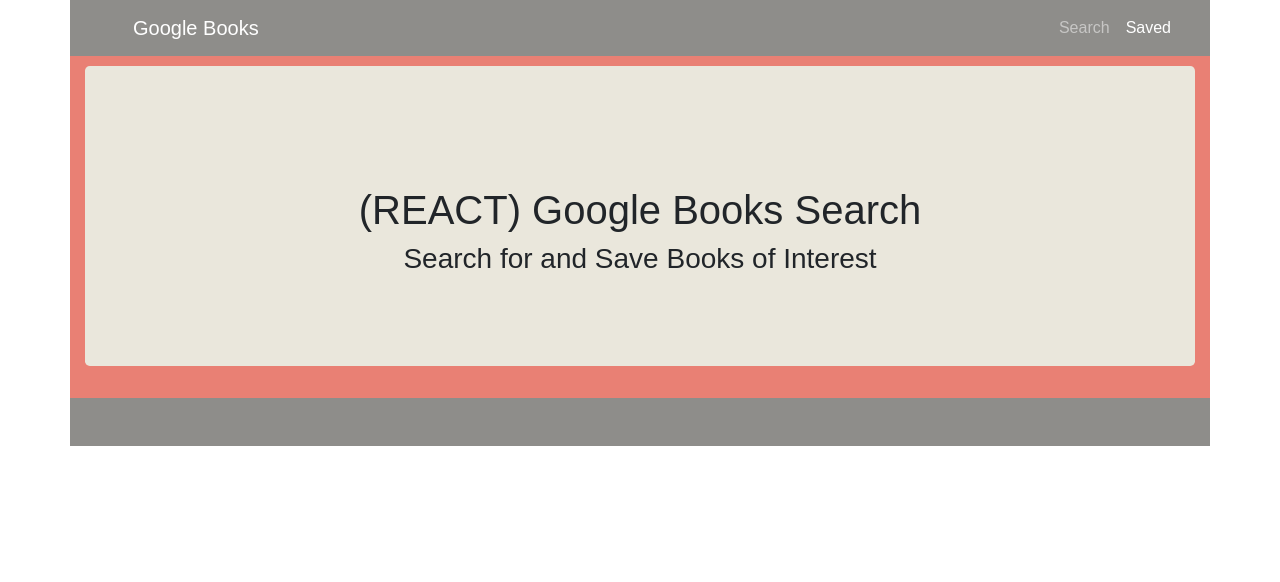
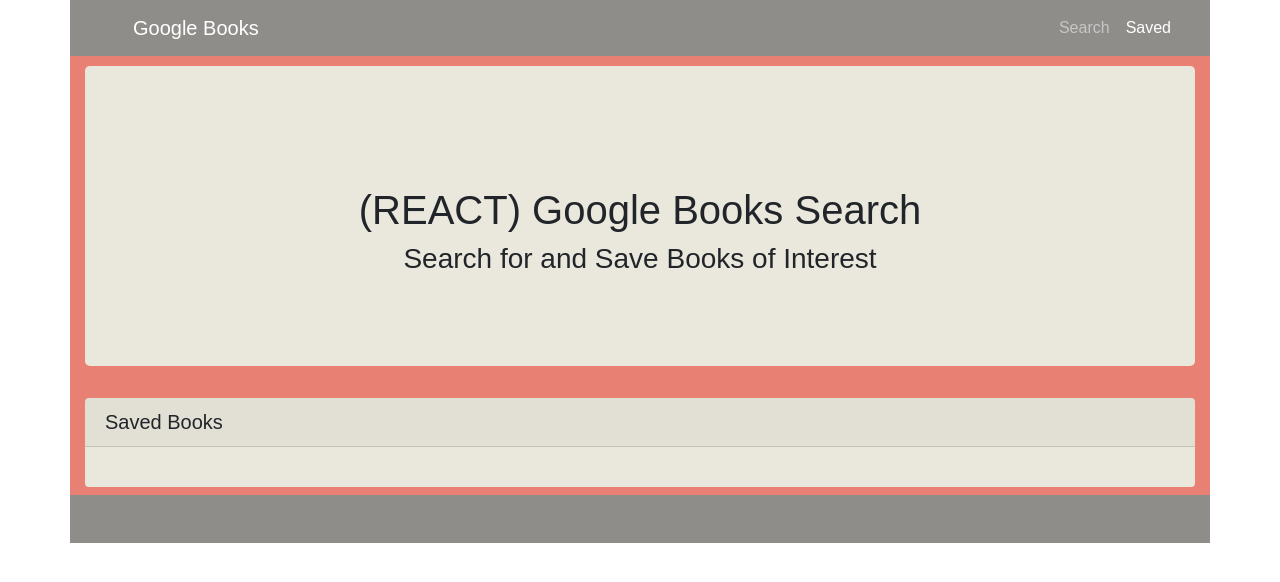
Before and after one commit to ravalash/Google-Books-Search, a React (Create React App) app in the folder client/: page /saved in a window 1280 px wide. Shown: the top 582 px of the page. Built offline with nearby package versions, Linux system fonts and the light colour scheme.

Commit message:
Fixing saved page

```diff
--- a/client/src/App.js
+++ b/client/src/App.js
@@ -5,7 +5,7 @@ import Footer from "./components/Footer";
 import Wrapper from "./components/Wrapper";
 import Saved from "./pages/Saved";
 import Search from "./pages/Search";
-import logo from "./logo.svg";
+// import logo from "./logo.svg";
 import "./App.css";
 
 function App() {
--- /dev/null
+++ b/client/src/components/Saved/index.js
@@ -0,0 +1,17 @@
+import React from "react";
+
+function Savedbooks() {
+  return (
+    <div
+      className="card mb-2"
+      style={{ backgroundColor: "#EAE7DC", border: "none", height: "" }}
+    >
+      <h5 className="card-header">Saved Books</h5>
+      <div className="card-body">
+
+      </div>
+    </div>
+  );
+}
+
+export default Savedbooks;
--- a/client/src/pages/Saved.js
+++ b/client/src/pages/Saved.js
@@ -2,22 +2,20 @@ import React from "react";
 import Container from "../components/Container";
 import Col from "../components/Col";
 import Row from "../components/Row";
-import Jumbotron from "../components/Jumbotron"
-
+import Jumbotron from "../components/Jumbotron";
+import Savedbooks from "../components/Saved";
 
 function Saved() {
   return (
-    <Container style={{backgroundColor: '#E98074'}}>
+    <Container style={{ backgroundColor: "#E98074" }}>
       <Row>
-      <Col size="lg">
-      <Jumbotron >
+        <Col size="lg">
+          <Jumbotron>
             <h1>(REACT) Google Books Search</h1>
             <h3>Search for and Save Books of Interest</h3>
-
           </Jumbotron>
-
+          <Savedbooks />
         </Col>
-
       </Row>
     </Container>
   );
```
